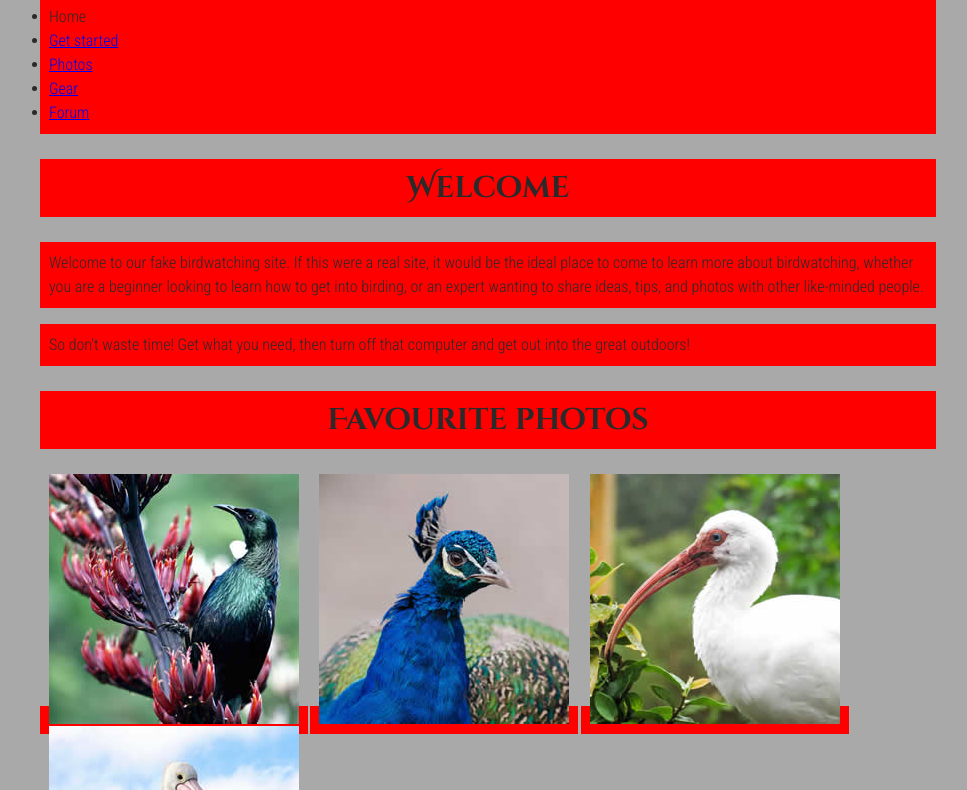
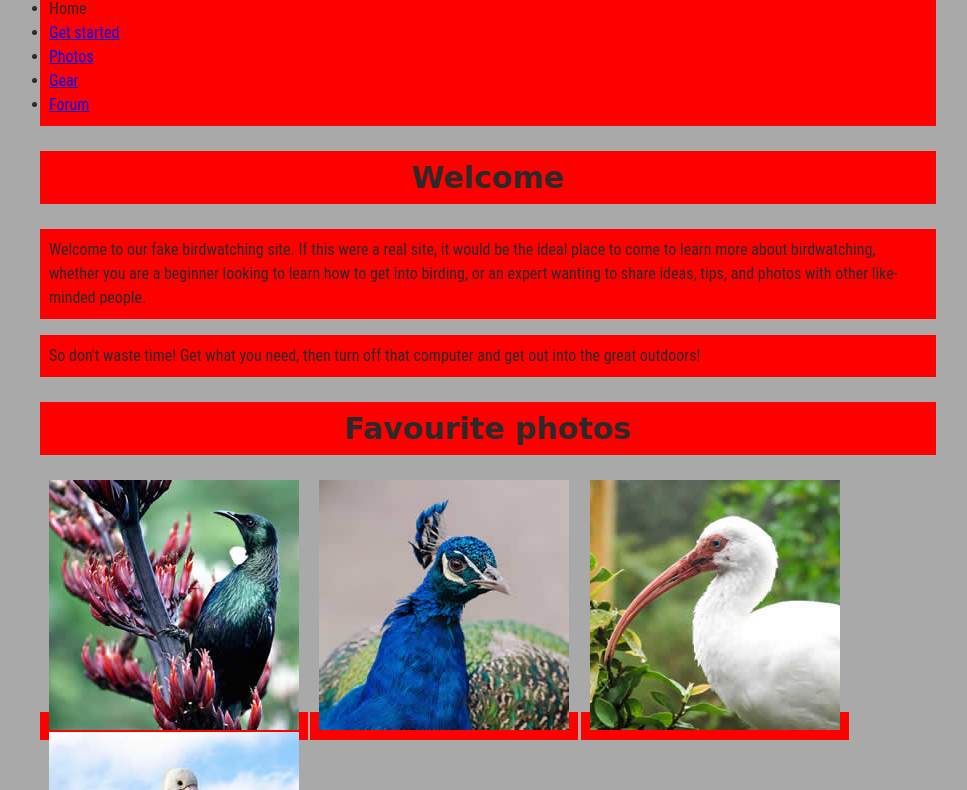
Before and after one commit to jec1342/page-content-structure, a plain HTML site: page index.html in a window 1280 px wide. Shown: the part 671-1461 px from the top of the page, without its empty margins (152-1119 px from the left). Drawn offline with Linux system fonts and the light colour scheme; files that its build step writes are made by us from their sources; files whose address does not match are found by name.

Commit message:
Add new CSS

```diff
--- a/index.html
+++ b/index.html
@@ -4,7 +4,7 @@
     <meta charset="utf-8">
     <title>Birdwatching</title>
     <link rel="stylesheet" href="style.css">
-    <link href="https://fonts.googleapis.com/css?family=Roboto+Condensed:300%7CCinzel+Decorative:700" rel="stylesheet">
+
 
     <!--[if lt IE 9]>
       <script src="https://cdnjs.cloudflare.com/ajax/libs/html5shiv/3.7.3/html5shiv.js"></script>
```
